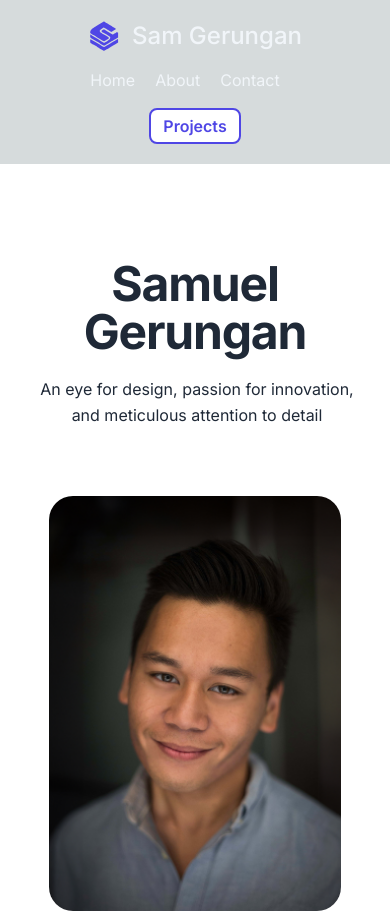
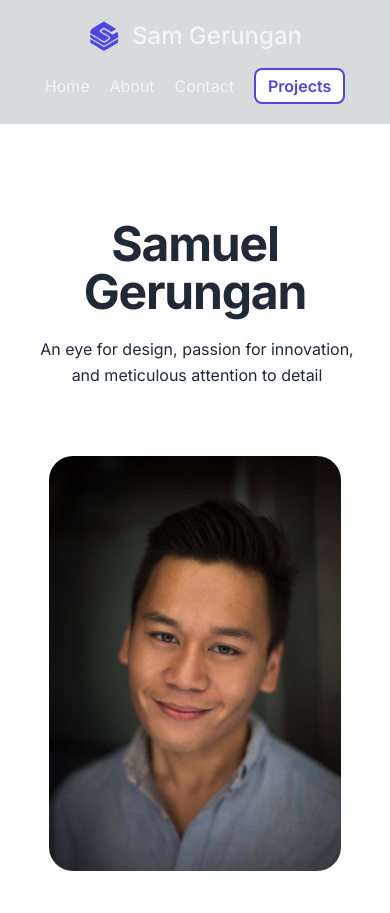
Before and after one commit to Sam-T-G/sam-modern-portfolio, a Next.js app: page / in a window 390 px wide. Shown: the top 913 px of the page. Built offline with nearby package versions, Linux system fonts and the light colour scheme.

Commit message:
Fixed Navbar Spacing

```diff
--- a/src/components/Navbar.tsx
+++ b/src/components/Navbar.tsx
@@ -4,7 +4,7 @@ import Link from "next/link";
 const Navbar = () => {
 	return (
 		<header className="text-slate-100 body-font">
-			<div className="container mx-auto flex flex-wrap p-5 flex-col md:flex-row items-center">
+			<div className="container mx-auto flex flex-wrap p-5 flex-col md:flex-row items-center justify-between">
 				<a className="flex font-medium items-center mb-4 md:mb-0">
 					<div className="text-indigo-600">
 						<svg
@@ -29,6 +29,7 @@ const Navbar = () => {
 					</div>
 					<h1 className="ml-3 text-2xl cursor-default">Sam Gerungan</h1>
 				</a>
+				<div className="flex flex-wrap items-center">
 					<nav className="md:ml-auto flex flex-wrap items-center justify-center">
 						<Link href="/">
 							<span className="flex mr-5 transform transition-transform hover:scale-110 cursor-pointer">
@@ -47,10 +48,11 @@ const Navbar = () => {
 						</Link>
 					</nav>
 					<Link href="/projects">
-					<button className="inline-flex items-center border-indigo-600 border-2 bg-white text-indigo-600 font-semibold py-1 px-3 focus:outline-none hover:bg-indigo-600 transform transition-transform hover:scale-110 hover:text-white rounded-lg text-base mt-4 md:mt-0">
+						<button className="inline-flex items-center border-indigo-600 border-2 bg-white text-indigo-600 font-semibold py-1 px-3 focus:outline-none hover:bg-indigo-600 transform transition-transform hover:scale-110 hover:text-white rounded-lg text-base">
 							Projects
 						</button>
 					</Link>
+				</div>
 			</div>
 		</header>
 	);
```
Lines whose indentation alone changed are shown as unchanged.
